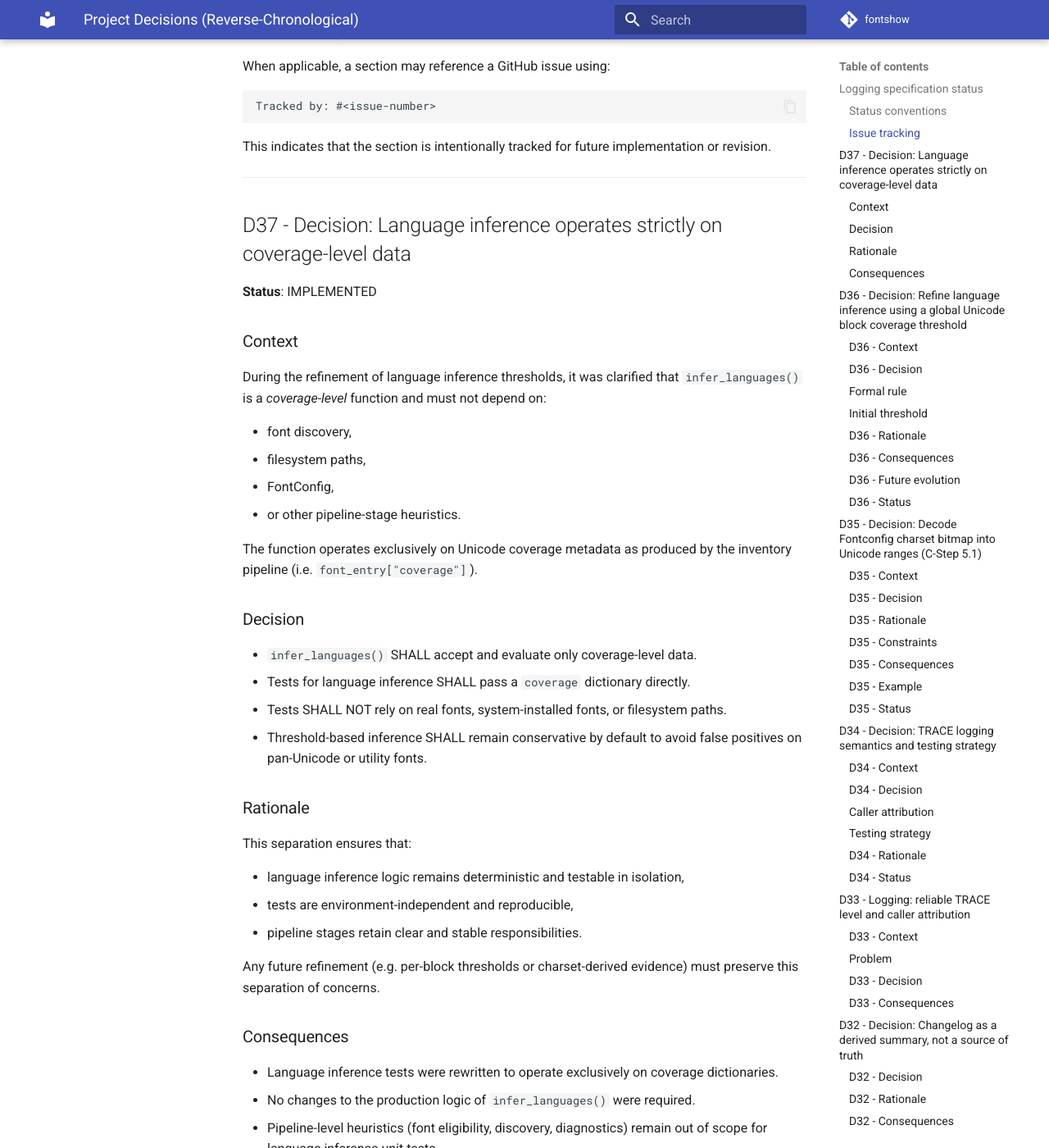
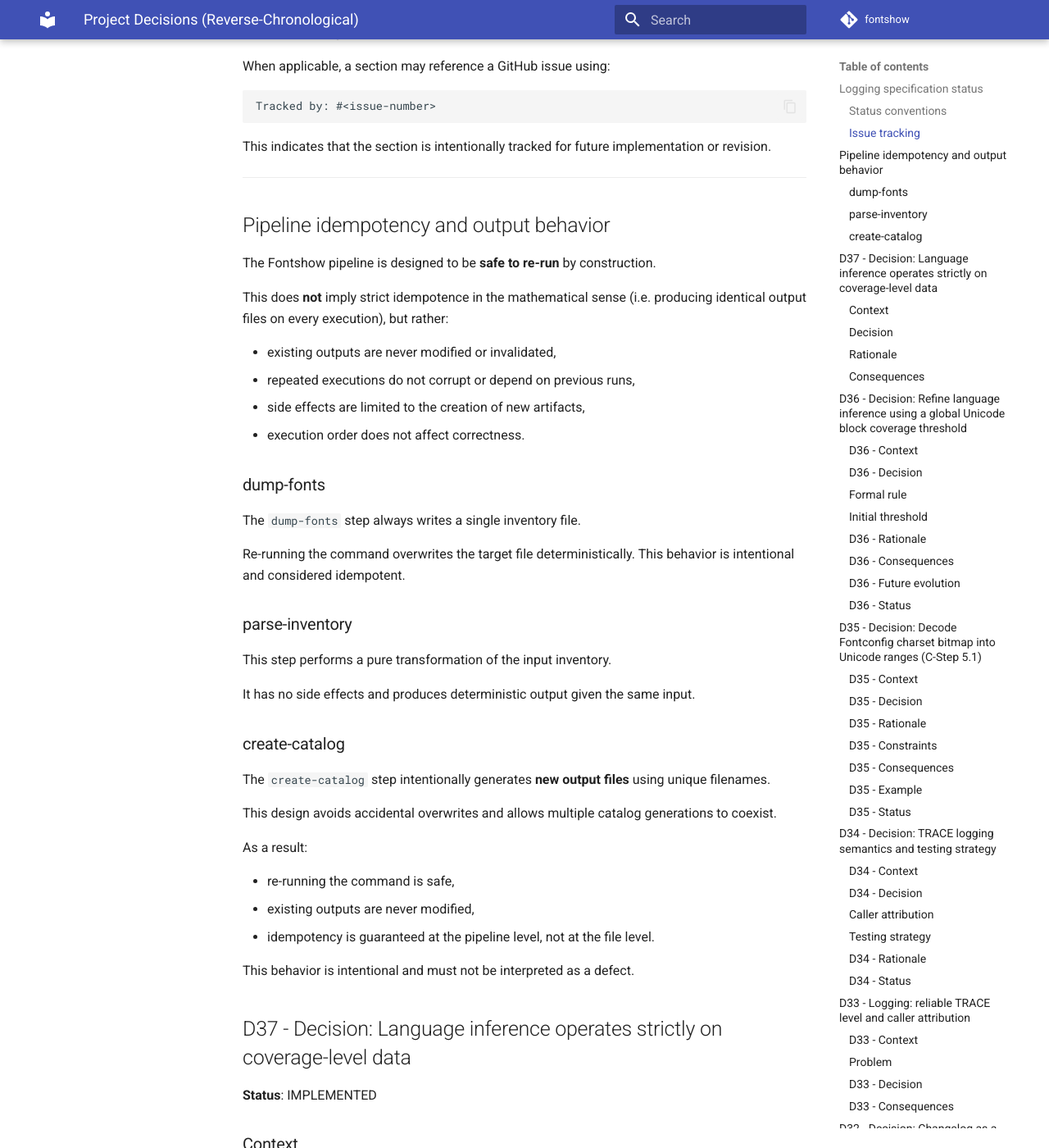
Before and after one commit to marco0560/Fontshow, an MkDocs documentation site: the page built from docs/decisions/legacy_decisions.md, in a window 1280 px wide and 1400 px high, scrolled down 1227 px. Shown: the whole window at 82% size. Built offline with MkDocs 1.6.1 and Material for MkDocs 9.7.7, drawn with Linux system fonts in a browser that asks for light colours; comment, search, counter and statistics services are not loaded.

Commit message:
docs(docs): clarify pipeline idempotency and output behavior
Document the intended idempotency model of the pipeline:

- dump-fonts overwrites its output deterministically
- parse-inventory is a pure transformation
- create-catalog generates new outputs by design

This clarifies that the pipeline is safe to re-run even though it does
not enforce strict file-level idempotence.

Resolves ambiguity discussed in issue #35.

```diff
--- a/docs/decisions/legacy_decisions.md
+++ b/docs/decisions/legacy_decisions.md
@@ -62,6 +62,47 @@ This indicates that the section is intentionally tracked for future
 implementation or revision.
 
 ---
+
+## Pipeline idempotency and output behavior
+
+The Fontshow pipeline is designed to be **safe to re-run** by construction.
+
+This does **not** imply strict idempotence in the mathematical sense
+(i.e. producing identical output files on every execution), but rather:
+
+- existing outputs are never modified or invalidated,
+- repeated executions do not corrupt or depend on previous runs,
+- side effects are limited to the creation of new artifacts,
+- execution order does not affect correctness.
+
+### dump-fonts
+
+The `dump-fonts` step always writes a single inventory file.
+
+Re-running the command overwrites the target file deterministically.
+This behavior is intentional and considered idempotent.
+
+### parse-inventory
+
+This step performs a pure transformation of the input inventory.
+
+It has no side effects and produces deterministic output given the same input.
+
+### create-catalog
+
+The `create-catalog` step intentionally generates **new output files**
+using unique filenames.
+
+This design avoids accidental overwrites and allows multiple catalog
+generations to coexist.
+
+As a result:
+
+- re-running the command is safe,
+- existing outputs are never modified,
+- idempotency is guaranteed at the pipeline level, not at the file level.
+
+This behavior is intentional and must not be interpreted as a defect.
 
 ## D37 - Decision: Language inference operates strictly on coverage-level data
 
```
